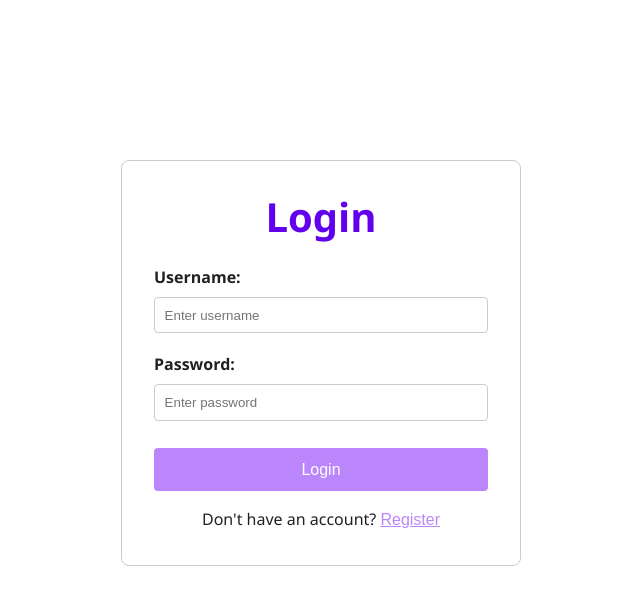
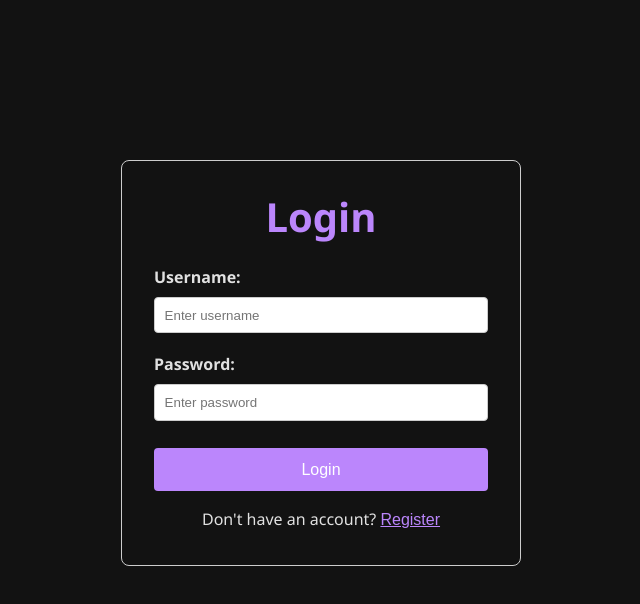
Before and after one commit to bryanch0430-web/trading, a Vue app in the folder frontend/trading-platform/: page / in a window 1280 px wide. Shown: the top 604 px of the page, without its empty margins (319-959 px from the left). Built offline with nearby package versions, Linux system fonts and the light colour scheme.

Commit message:
Update style.css

```diff
--- a/frontend/trading-platform/src/style.css
+++ b/frontend/trading-platform/src/style.css
@@ -181,28 +181,3 @@ button:focus {
     padding: var(--space-small);
   }
 }
-
-@media (prefers-color-scheme: light) {
-  :root {
-    --color-background: #ffffff;
-    --color-text: #212121;
-    --color-panel: #f5f5f5;
-    --color-primary: #6200EE; /* Adjusted for light mode */
-    --color-secondary: #018786;
-    --color-muted: #757575;
-    --color-danger: #B00020;
-  }
-  a {
-    color: #6200EE;
-  }
-  a:hover {
-    color: #3700B3;
-  }
-  button {
-    background-color: var(--color-primary);
-    color: var(--color-text);
-  }
-  .card {
-    box-shadow: 0 2px 8px rgba(0, 0, 0, 0.2);
-  }
-}
```
